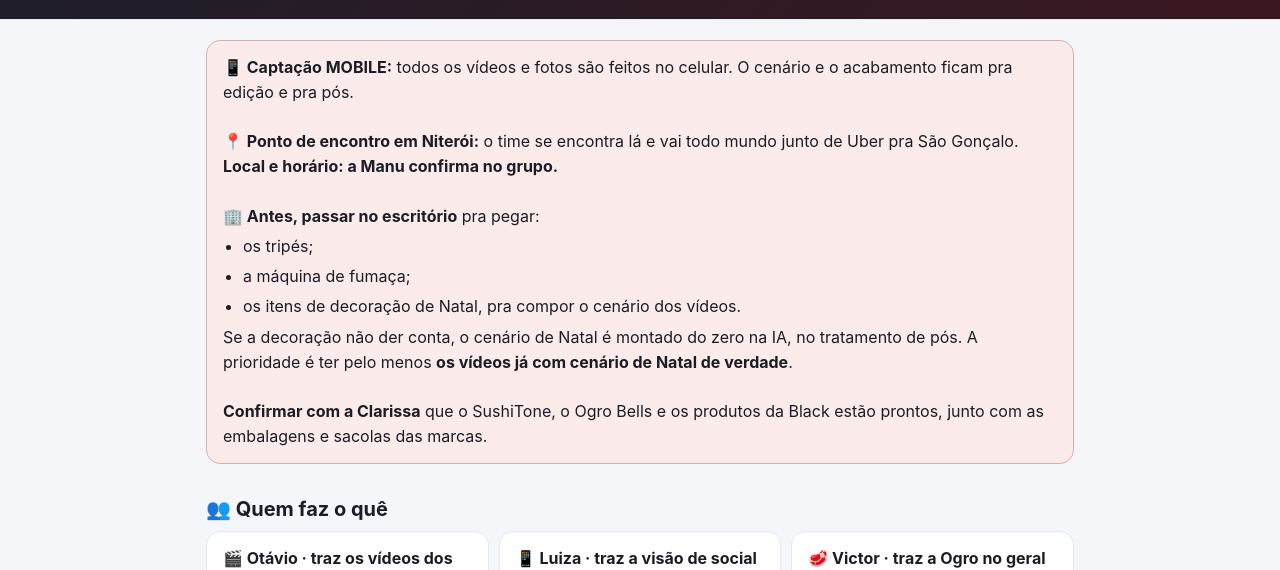
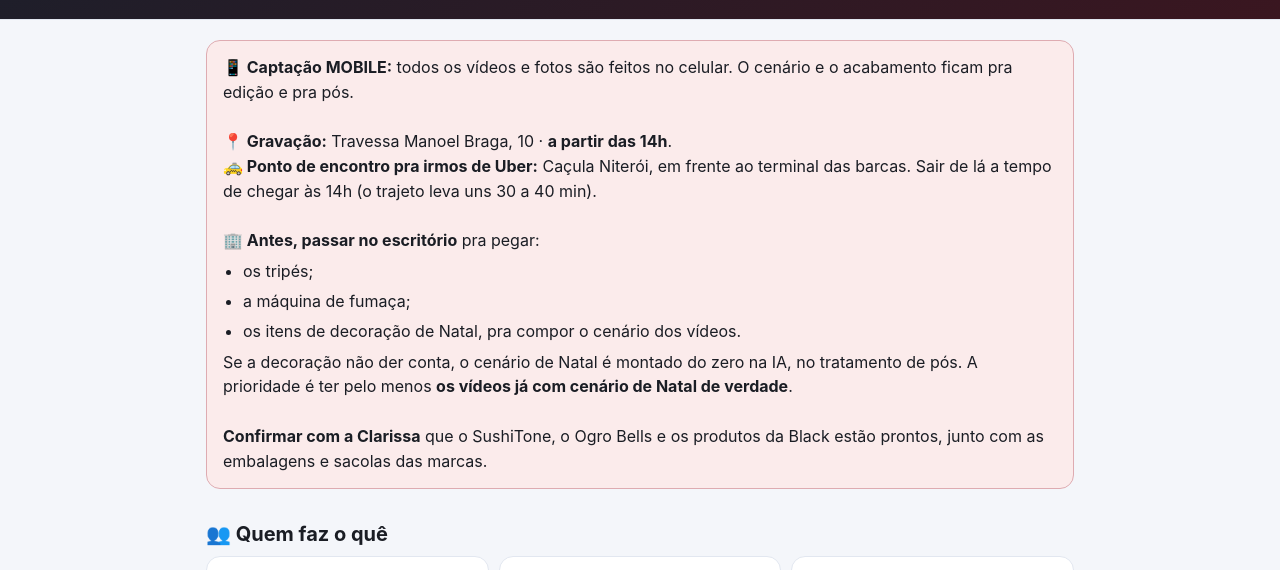
Before and after one commit to dev-seven7/captacao-natal-24-11, a plain HTML site: page index.html in a window 1280 px wide. Shown: the part 161-731 px from the top of the page. Drawn offline with Linux system fonts and the light colour scheme.

Commit message:
Captação: local, horário e ponto de encontro
Co-Authored-By: Claude Opus 5.5 <noreply@anthropic.com>

```diff
--- a/index.html
+++ b/index.html
@@ -61,7 +61,8 @@
 <section>
   <div class="card alerta">
     <b>📱 Captação MOBILE:</b> todos os vídeos e fotos são feitos no celular. O cenário e o acabamento ficam pra edição e pra pós.<br><br>
-    <b>📍 Ponto de encontro em Niterói:</b> o time se encontra lá e vai todo mundo junto de Uber pra São Gonçalo. <b>Local e horário: a Manu confirma no grupo.</b><br><br>
+    <b>📍 Gravação:</b> Travessa Manoel Braga, 10 · <b>a partir das 14h</b>.<br>
+    <b>🚕 Ponto de encontro pra irmos de Uber:</b> Caçula Niterói, em frente ao terminal das barcas. Sair de lá a tempo de chegar às 14h (o trajeto leva uns 30 a 40 min).<br><br>
     <b>🏢 Antes, passar no escritório</b> pra pegar:
     <ul><li>os tripés;</li><li>a máquina de fumaça;</li><li>os itens de decoração de Natal, pra compor o cenário dos vídeos.</li></ul>
     Se a decoração não der conta, o cenário de Natal é montado do zero na IA, no tratamento de pós. A prioridade é ter pelo menos <b>os vídeos já com cenário de Natal de verdade</b>.<br><br>
```
